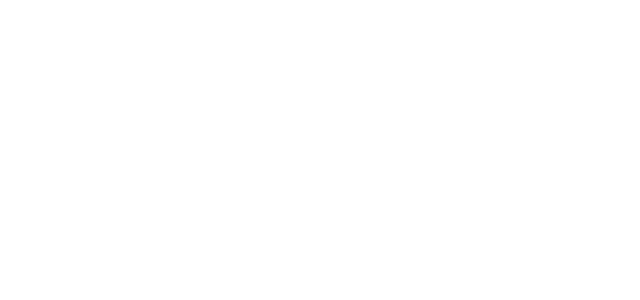
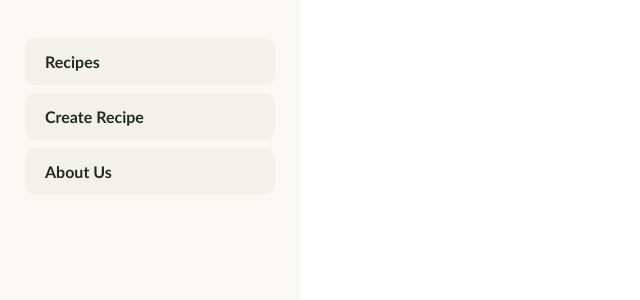
Before and after one commit to karajelley/project-recipe-book, a React (Vite) app: page / in a window 1280 px wide. Shown: the top 300 px of the page, without its empty margins (0-640 px from the left). Built offline with nearby package versions, Linux system fonts and the light colour scheme.

Commit message:
created sidebar

```diff
--- a/src/App.jsx
+++ b/src/App.jsx
@@ -1,11 +1,12 @@
 
 import './App.css'
+import SideBar from './components/SideBar'
 
 function App() {
 
   return (
     <>
-
+      <SideBar />
     </>
   )
 }
--- /dev/null
+++ b/src/components/SideBar.css
@@ -0,0 +1,14 @@
+
+
+.sidebar-container {
+    width: 300px;
+    background-color: #F9F8F5;
+    height: 100vh;
+    display: flex;
+    flex-direction: column;
+    font-family: 'Gill Sans', 'Gill Sans MT', Calibri, 'Trebuchet MS', sans-serif;
+}
+
+.item-container {
+    margin-top: 30px;
+}
--- /dev/null
+++ b/src/components/SideBar.jsx
@@ -0,0 +1,16 @@
+import "./SideBar.css";
+import SideBarItem from "./SideBarItem";
+
+function SideBar() {
+    return (
+        <div className="sidebar-container">
+            <div className="item-container">
+            <SideBarItem name="Recipes"/>
+            <SideBarItem name="Create Recipe"/>
+            <SideBarItem name="About Us"/>
+            </div>
+        </div>
+    )
+}
+
+export default SideBar;
--- /dev/null
+++ b/src/components/SideBarItem.css
@@ -0,0 +1,20 @@
+
+
+.sidebar-menu-item{
+    background-color: #F9F8F5;
+    color: #222B24;
+    border-radius: 10px;
+    cursor: pointer;
+    padding: 14px 20px;
+    margin: 8px 25px;
+}
+
+.sidebar-menu-item:hover {
+    background-color: #EFEEE8;
+
+}
+
+.active {
+    background-color: #F2F1EB;
+    font-weight: 600;
+}
--- /dev/null
+++ b/src/components/SideBarItem.jsx
@@ -0,0 +1,12 @@
+import "./SideBarItem.css";
+
+function SideBarItem(props) {
+    return (
+        <div className="sidebar-menu-item active">
+            <span>{props.name}</span>
+        </div>
+    )
+}
+
+
+export default SideBarItem;
```
